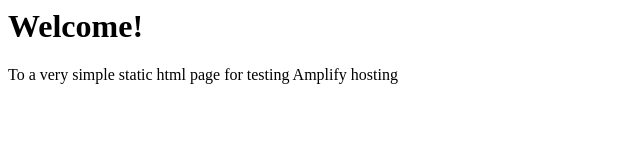
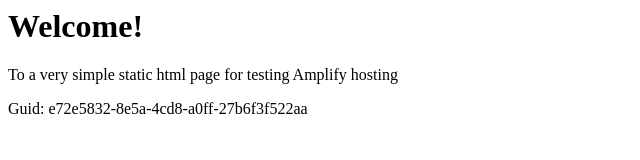
Before and after one commit to amplify-github-test-hkg/Github-PR-Commit-Integration-Test-DoNotTouch-Gith-P5X5MO5I-v1-preprod-ap-east-1, a website: page src/index.html in a window 1280 px wide. Shown: the whole page, without its empty margins (0-640 px from the left). Drawn offline with Linux system fonts and the light colour scheme.

Commit message:
commit from integ tests

```diff
--- a/src/index.html
+++ b/src/index.html
@@ -1,3 +1,5 @@
+
+
 <html lang="en">
 
 <head>
@@ -10,6 +12,6 @@
 <body>
     <h1>Welcome!</h1>
     <p>To a very simple static html page for testing Amplify hosting</p>
-</body>
+    <p>Guid: e72e5832-8e5a-4cd8-a0ff-27b6f3f522aa</p></body>
 
 </html>
```
